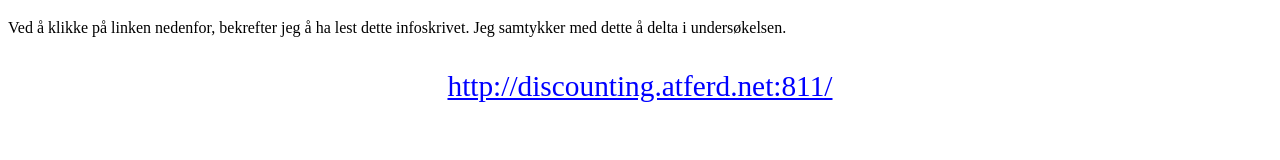
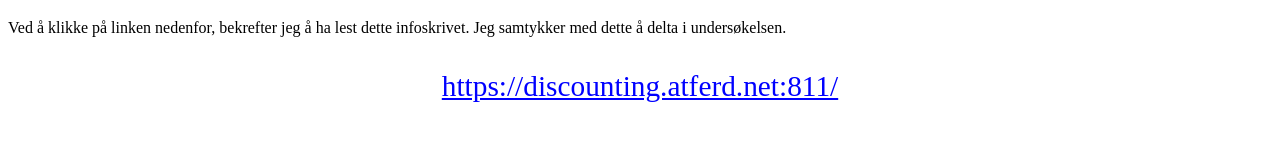
Before and after one commit to alekvie/samtykke, a plain HTML site: page index.html in a window 1280 px wide. Shown: the part 836-996 px from the top of the page. Drawn offline with Linux system fonts and the light colour scheme.

Commit message:
Update index.html

```diff
--- a/index.html
+++ b/index.html
@@ -144,7 +144,7 @@ dette å delta i undersøkelsen. </span></p>
 
 <p class=MsoNormal align=center style='text-align:center;line-height:150%'><span
 lang=NO-BOK style='font-size:22.0pt;line-height:150%'><a
-href="http://discounting.atferd.net:811/">http://discounting.atferd.net:811/</a></span></p>
+href="https://discounting.atferd.net:811/">https://discounting.atferd.net:811/</a></span></p>
 
 <p class=MsoNormal style='line-height:150%'><span lang=NO-BOK>&nbsp;</span></p>
 
```
